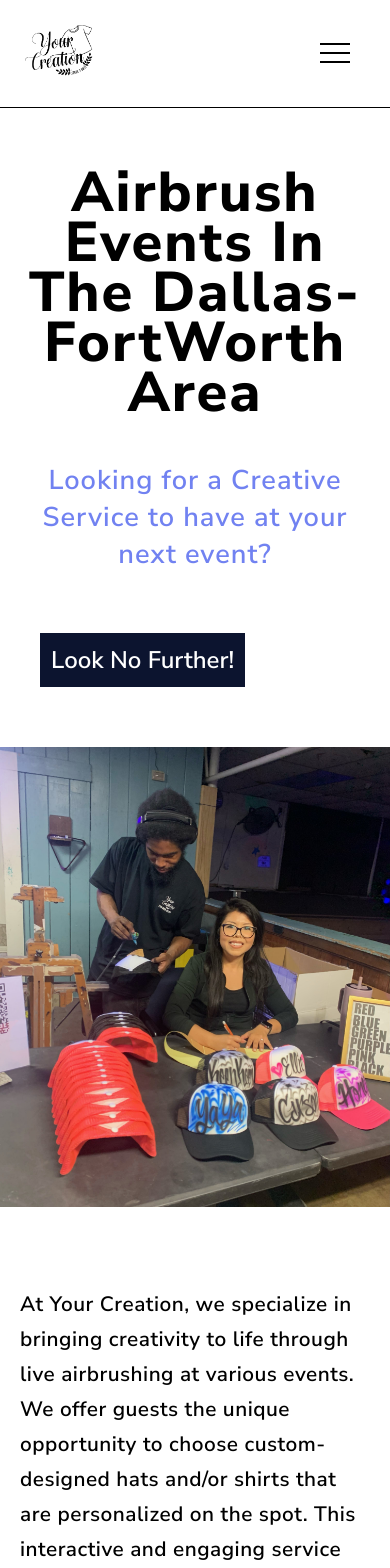
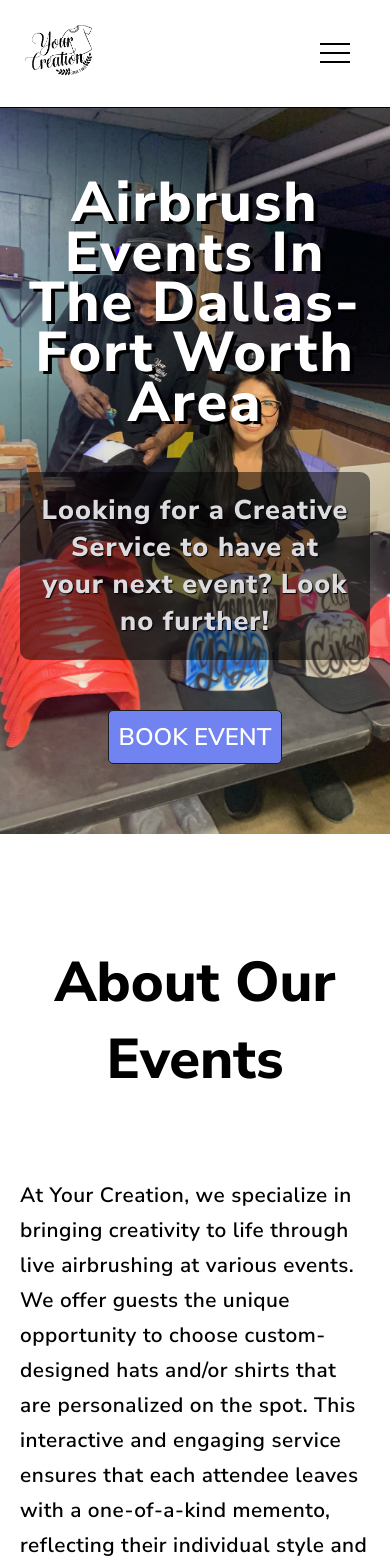
Before and after one commit to GilbertoRod/yourcreation, a React (Create React App) app: page /services/events in a window 390 px wide. Shown: the top 1568 px of the page. Built offline with nearby package versions, Linux system fonts and the light colour scheme; a web font is replaced by a local one.

Commit message:
button updates

```diff
--- a/src/pages/ServicesEvent/ServicesEvents.css
+++ b/src/pages/ServicesEvent/ServicesEvents.css
@@ -3,6 +3,7 @@
     display: flex;
     flex-direction: column;
     box-sizing: border-box;
+    align-items: center;
 }
 .service-events-text-container{
 
@@ -11,6 +12,8 @@
     padding-bottom: 0px;
     text-align: center;
     margin: 40px 0px;
+    max-width: 1500px;
+
 }
 .service-events-main-title{
     font-size: 4em;
@@ -23,41 +26,53 @@
 .service-events-sub-text{
     font-size: 1.4em;
     letter-spacing: 1px;
+    color: var(--primary-color);
 }
 
 .no-further-btn{
     margin-left: 40px;
-    background-color: #0c142f;
+    background-color: rgba(255, 255, 255, 0.423);
     border: 1px solid #0c142f;
     display: inline-block;
     padding: 10px;
-    color: white;
-    box-shadow: 0px 0px white inset;
+    color: black;
+    box-shadow: 0px 0px var(--primary-color) inset;
     transition: ease-in .35s;
     cursor: pointer;
-    margin-top: 0px;
+    margin-top: 50px;
 
 }
 .no-further-btn:hover{
-    box-shadow: 300px 0px white inset;
-    color: #0c142f;
+    box-shadow: 300px 0px var(--primary-color) inset;
+    color: white;
+}
+.about-events-title-container{
+    width: 100%;
+    max-width: 1500px;
+    padding: 0px 40px;
+    box-sizing: border-box;
+
+
+    margin-top: 70px;
+
+
+}
+.about-events-title{
+    width: 100%;
+    font-weight: 800;
+    font-size: 3.5em;
 }
 
-.mobile-service-event-img{
+.web-div-event{
     width: 100%;
-    max-height: 460px;
-    object-fit: cover;
-    display: none;
-    margin-top: 60px;
-
 }
 .service-event-float-img{
-    max-width: 260px;
-    max-height: 260px;
+    max-width: 380px;
+    max-height: 500px;
     width: 100%;
     margin: 10px;
     float: right;
-    border-radius: 80px;
+    border-radius: 30px;
     border: 1px solid rgb(0, 0, 0);
     box-shadow: 0px 0px 20px rgb(255, 255, 255);
     object-fit: cover;
@@ -69,6 +84,8 @@
     margin-top: 0px;
     padding: 40px;
     box-sizing: border-box;
+    max-width: 1500px;
+
 
 
 }
@@ -231,15 +248,70 @@
 
 
 @media screen and (max-width:800px) {
+
+    .service-events-text-container{
+        background-image: url('../../assets/Events/events.jpg');
+        min-height: 600px;
+        height: 100%;
+        background-position: center;
+        background-size: cover;
+        display: flex;
+        flex-direction: column;
+        justify-content: center;
+        margin-top: 0px;
+        padding: 70px 20px;
+        overflow: hidden;
+
+
+    }
+    .web-div-event{
+        display: none;
+    }
+    .service-events-main-title{
+        color: white;
+        text-shadow: 4px 3px black;
+    }
+    .no-further-btn{
+        margin-left: 0px;
+        background-color: #7182f1;
+        border: 1px solid #1c1c1c;
+        display: inline-block;
+        padding: 10px;
+        color: white;
+        box-shadow: none;
+        transition: ease-in .15s;
+        cursor: pointer;
+        margin-top: 50px;
+        border-radius: 5px;
+
+
+
+    }
+    .no-further-btn:hover{
+        box-shadow: none;
+        background-color:#4055de ;
+        color: white;
+
+    }
     .service-events-main-title, .service-events-book-banner h1{
         font-size: 3.7em;
         line-height: 70px;
     }
+    .service-events-sub-text{
+        color: var(--primary-color);
+        font-weight: 800;
+        text-shadow: 1px 1px 1px rgb(0, 0, 0);
+        background-color: #0000007f;
+        padding: 20px;
+        border-radius: 10px;
+        color: #dcdce0;
+        letter-spacing: 1px;
+    }
+    .about-events-title-container{
+        padding: 0px 20px;
+        text-align: center;
+    }
 
-    .mobile-service-event-img{
-        display: initial;
-        /* filter: drop-shadow(0px 2px 3px rgb(33, 33, 33)); */
-    }
     .service-event-float-img{
         display: none;
 
@@ -249,7 +321,7 @@
         font-size: 2.5em;
         letter-spacing: 0.5px;
     }
-    .service-events-text-container, .event-pricing-container{
+     .event-pricing-container{
         padding:20px;
     }
     .service-events-desc{
@@ -338,14 +410,15 @@
     font-size: 1.5em;
     margin-top: 30px;
     cursor: pointer;
-    background-color: #0c142f;
-    color: white;
+    background-color: #0c142f00;
+    color: rgb(0, 0, 0);
     border: 1px solid black;
     border-radius: 5px;
-    box-shadow: 0px 0px 0px rgba(0, 0, 0, 0.545);
+    box-shadow: 0px 0px 0px rgba(0, 0, 0, 0.545) inset;
     transition: ease-in .15s;
     border: 1px solid var(--primary-color);
 }
 .event-form-btn:hover{
-    box-shadow: 2px 1px 4px rgba(0, 0, 0, 0.545);
+    box-shadow: 2px 1px 4px rgba(0, 0, 0, 0.545) ;
+    background-color: #fffdfd;
 }
--- a/src/pages/ServicesEvent/ServicesEvents.tsx
+++ b/src/pages/ServicesEvent/ServicesEvents.tsx
@@ -6,21 +6,26 @@ import { Link } from 'react-router-dom';
 import event2 from '../../assets/Events/event2.mp4'
 import StoreLocation from '../../components/common/StoreLocation';
 import WaveDivider from '../../components/common/WaveDivider';
+import WaveDivider2 from '../../components/common/WaveDivider2';
 
 
 function ServicesEvents() {
   return (
     <div className='service-events-container'>
         <div className='service-events-text-container'>
-            <h1 className='service-events-main-title'>Airbrush Events In The Dallas-FortWorth Area</h1>
+            <h1 className='service-events-main-title'>Airbrush Events In The Dallas-Fort Worth Area</h1>
             <br/>
             <br/>
-            <h1 className='service-events-sub-text' style={{color:"var(--primary-color)"}}>Looking for a Creative Service to have at your next event?</h1>
+            <h1 className='service-events-sub-text'>Looking for a Creative Service to have at your next event? Look no further!</h1>
+            <Link to={'/'}><h2 className='no-further-btn'>BOOK EVENT</h2></Link>
+        </div>
+        <div className='web-div-event'>
+            <WaveDivider2/>
+        </div>
 
+        <div className='about-events-title-container'>
+            <h1 className='about-events-title'>About Our Events</h1>
         </div>
-        <Link to={'/'}><h2 className='no-further-btn'>Look No Further!</h2></Link>
-        <img src={event} className='mobile-service-event-img' alt="mobile airbrush event" />
-
         <p className='service-events-desc'>
 
             <img src={event} alt='airbrush event' className='service-event-float-img'/>
@@ -101,7 +106,7 @@ function ServicesEvents() {
             <p className='event-pricing-subtitle'>Fill out our online form or visit our store location!</p>
             <button className='event-form-btn'>Event Online Form</button>
         </div>
-            <StoreLocation/>
+        <StoreLocation/>
 
 
 
```
